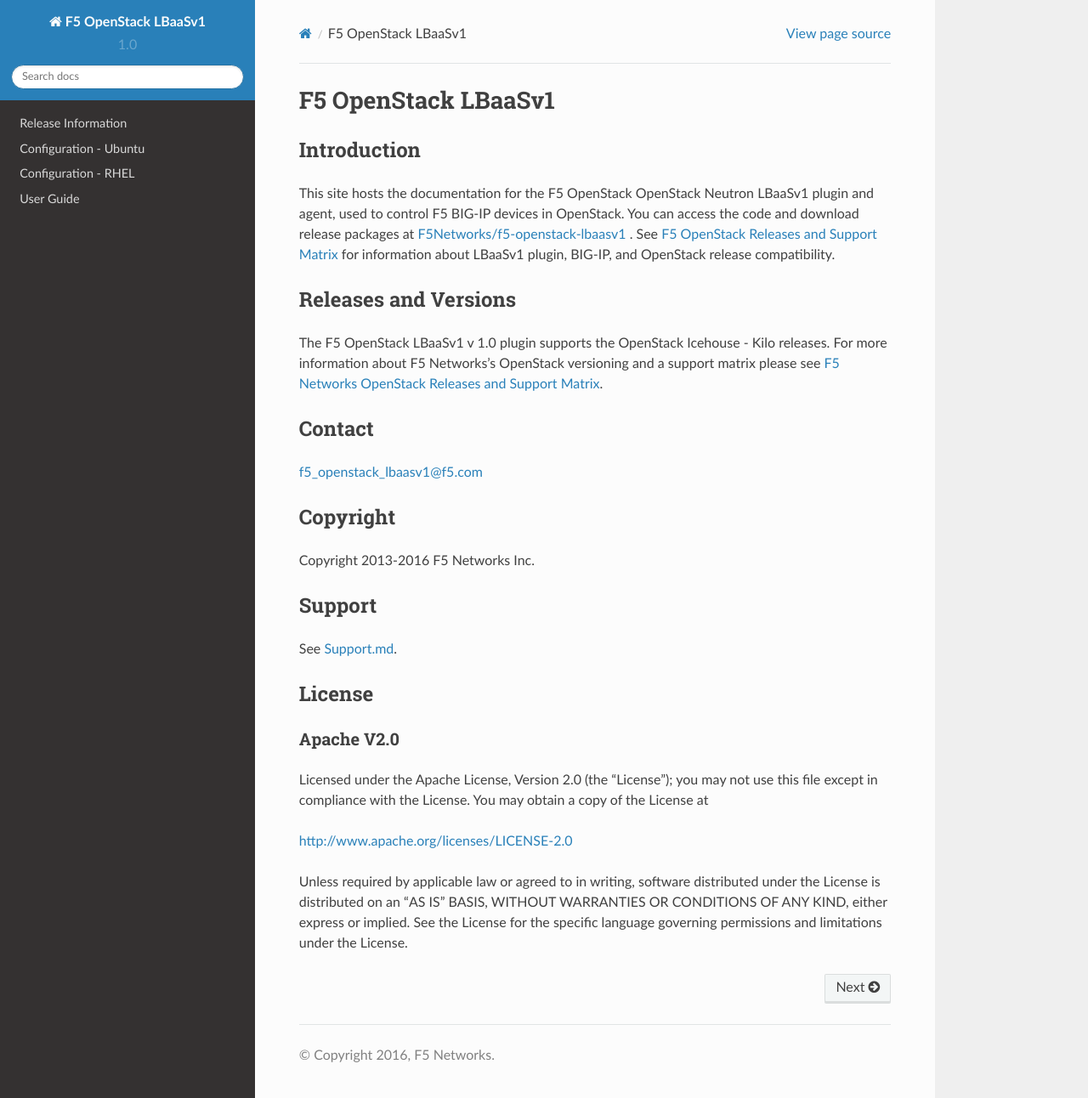
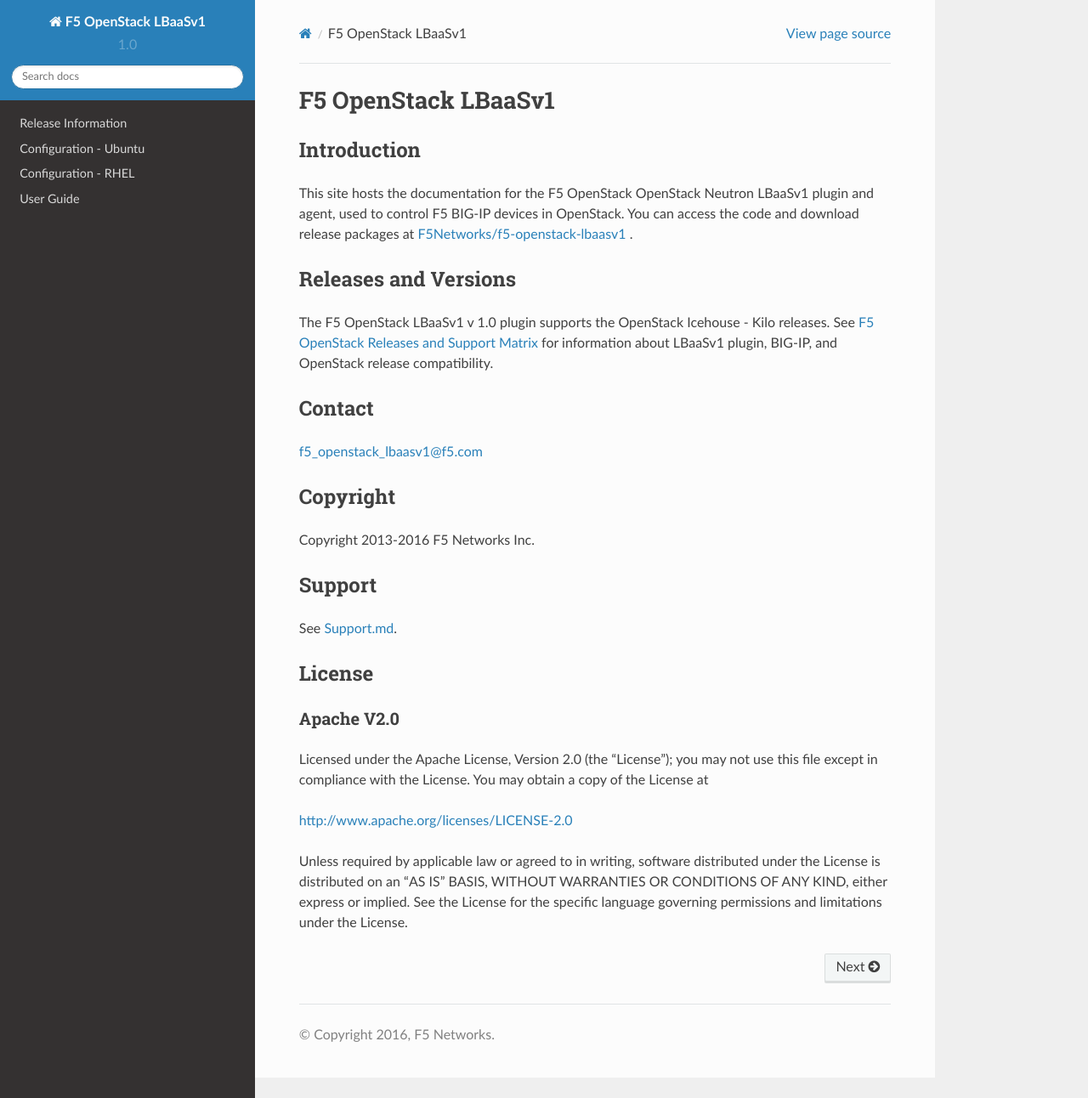
Before and after one commit to F5Networks/f5-openstack-lbaasv1, a Sphinx documentation site: the page built from docs/index.rst, in a window 1280 px wide and 1292 px high. Shown: the whole window at 85% size. Built offline with Sphinx 7.4.7 and the Read the Docs theme 2.0.0, drawn with Linux system fonts in a browser that asks for light colours.

Commit message:
removed duplicate link to release/versioning page from Introduction section of index.rst

```diff
--- a/docs/index.rst
+++ b/docs/index.rst
@@ -9,13 +9,11 @@
 Introduction
 ------------
 
-This site hosts the documentation for the F5 OpenStack OpenStack Neutron LBaaSv1 plugin and agent, used to control F5 BIG-IP devices in OpenStack. You can access the code and download release packages at `F5Networks/f5-openstack-lbaasv1 <https://github.com/F5Networks/f5-openstack-lbaasv1>`__ . See `F5 OpenStack Releases and Support Matrix <http://f5-openstack-docs.readthedocs.org/en/latest/releases_and_versioning.html>`_ for information about LBaaSv1 plugin, BIG-IP, and OpenStack release compatibility.
+This site hosts the documentation for the F5 OpenStack OpenStack Neutron LBaaSv1 plugin and agent, used to control F5 BIG-IP devices in OpenStack. You can access the code and download release packages at `F5Networks/f5-openstack-lbaasv1 <https://github.com/F5Networks/f5-openstack-lbaasv1>`__ .
 
 Releases and Versions
 ---------------------
-The F5 OpenStack LBaaSv1 v |version| plugin supports the OpenStack |openstack| releases. For more information
-about F5 Networks's OpenStack versioning and a support matrix please see
-`F5 Networks OpenStack Releases and Support Matrix <http://f5-openstack-docs.readthedocs.org/en/latest/releases_and_versioning.html>`__.
+The F5 OpenStack LBaaSv1 v |version| plugin supports the OpenStack |openstack| releases. See `F5 OpenStack Releases and Support Matrix <http://f5-openstack-docs.readthedocs.org/en/latest/releases_and_versioning.html>`_ for information about LBaaSv1 plugin, BIG-IP, and OpenStack release compatibility.
 
 .. toctree::
    :hidden:
```
